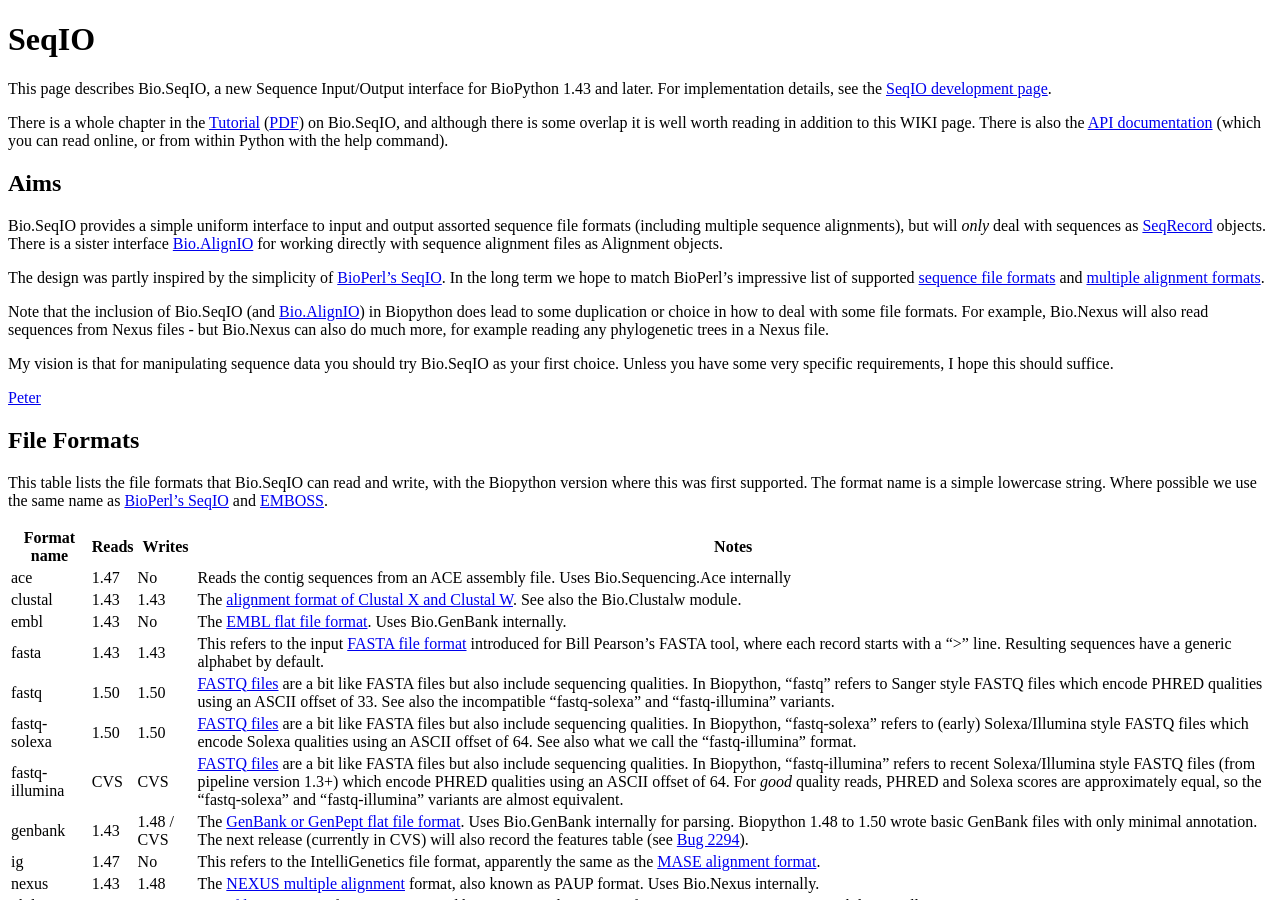
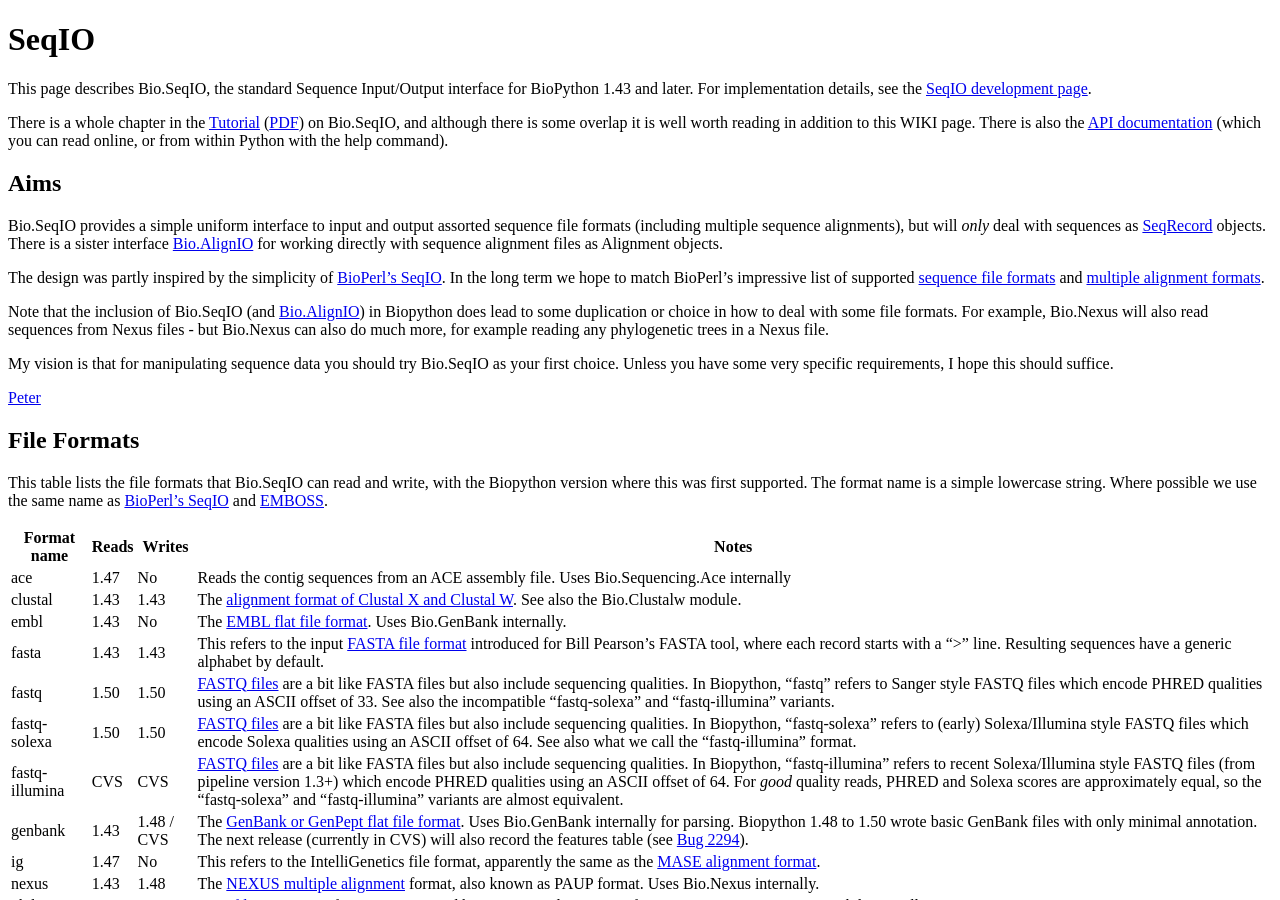
Before and after one commit to biopython/biopython.github.io, a Jekyll site: the page built from wiki/SeqIO.md, in a window 1280 px wide and 900 px high. Built offline with Jekyll 4.4.1, drawn with Linux system fonts in a browser that asks for light colours.

Commit message:
Change to wiki page

```diff
--- a/wiki/SeqIO.md
+++ b/wiki/SeqIO.md
@@ -4,9 +4,9 @@ permalink: wiki/SeqIO
 layout: wiki
 ---
 
-This page describes Bio.SeqIO, a new Sequence Input/Output interface for
-BioPython 1.43 and later. For implementation details, see the [SeqIO
-development page](SeqIO_dev "wikilink").
+This page describes Bio.SeqIO, the standard Sequence Input/Output
+interface for BioPython 1.43 and later. For implementation details, see
+the [SeqIO development page](SeqIO_dev "wikilink").
 
 There is a whole chapter in the
 [Tutorial](http://biopython.org/DIST/docs/tutorial/Tutorial.html)
```
Also changed, not shown: 1 other file.
